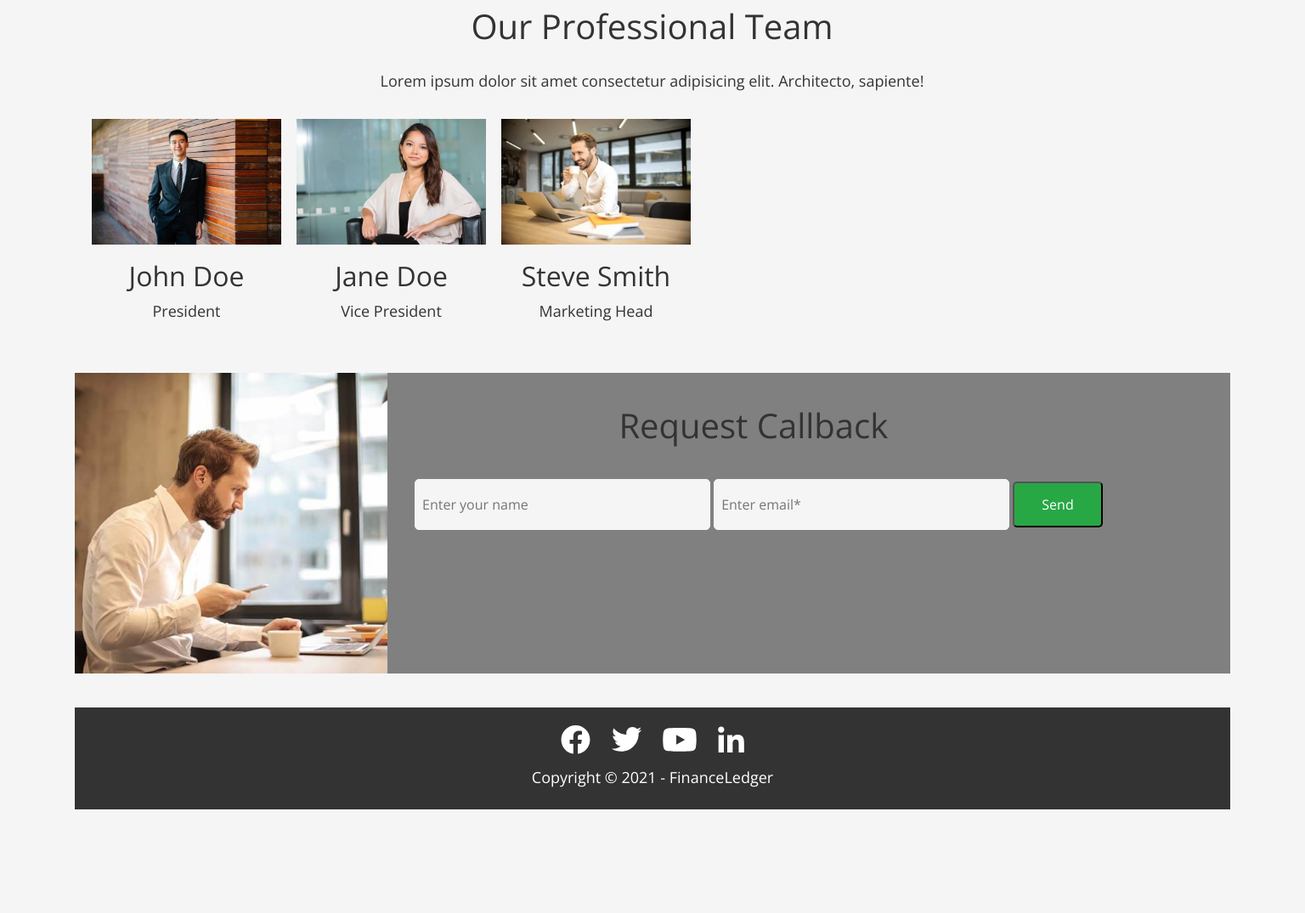
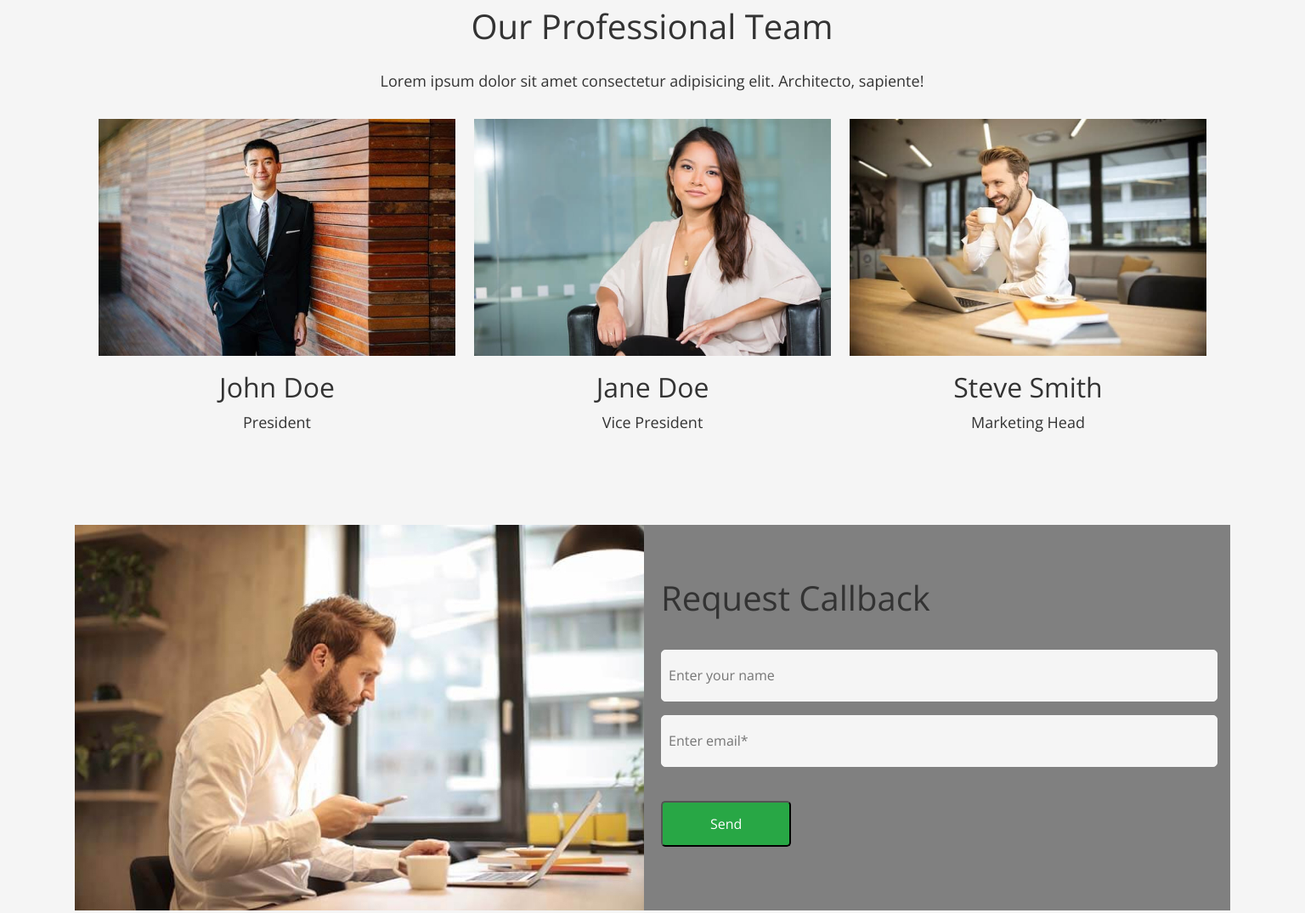
Before and after one commit to Vitaliy28031985/finance-ledger, a website built with webpack: page src/index.html in a window 1536 px wide. Shown: the part 2566-3641 px from the top of the page at 85% size. Before the commit the page ends 3559 px from the top, so only its background shows below. Built offline with nearby package versions, Linux system fonts and the light colour scheme; a script that the page names is missing; a web font is replaced by a local one.

Commit message:
desktop contact and team

```diff
--- a/src/index.html
+++ b/src/index.html
@@ -259,6 +259,8 @@
 <section class="contact-page container">
   <div class="contact-page-img-container">
    <picture>
+
+<source media="(min-width: 1360px)" srcset="./img/form/contact-desktop1x.jpg, ./img/form/contact-desktop2x.jpg">
 <source media="(min-width: 768px)" srcset="./img/form/contact-tablet1x.jpg, ./img/form/contact-tablet2x.jpg">
 <img src="./img/form/contact.jpg" alt="contact">
    </picture>
--- a/src/scss/components/_contact.scss
+++ b/src/scss/components/_contact.scss
@@ -14,6 +14,10 @@ width: 320px;
 width: 368px;
 height: 354px;
 }
+@media screen and (min-width: 1360px) {
+width: 670px;
+height: 454px;
+}
 }
 
 .contact-page-title {
@@ -27,7 +31,13 @@ text-align: center;
 @media screen and (min-width: 768px) {
   margin-top: 32px;
   margin-bottom: 24px;
-   font-size: 40px;
+  font-size: 40px;
+}
+@media screen and (min-width: 1360px) {
+text-align: start;
+margin-top: 56px;
+margin-bottom: 31px;
+margin-left: 20px;
 }
 }
 
@@ -37,6 +47,10 @@ text-align: center;
    @media screen and (min-width: 768px) {
    padding-left: 32px;
    padding-right: 20px;
+   }
+    @media screen and (min-width: 1360px) {
+   padding-left: 20px;
+   padding-right: 28px;
    }
 }
 
@@ -56,6 +70,11 @@ text-align: center;
    border-radius: 5px;
    @media screen and (min-width: 768px) {
      width: 336px;
+     height: 57px;
+      @media screen and (min-width: 1360px) {
+     width: 643px;
+     height: 57px;
+   }
    }
 }
 
@@ -66,6 +85,12 @@ padding: 16px 32px 16px 32px;
 color: $min-text-color;
 background-color: $section-looking-for-bag;
 transition: background-color 250ms cubic-bezier(0.4, 0, 0.2, 1);
+@media screen and (min-width: 768px) {
+padding: 16px 56px 16px 56px;
+}
+@media screen and (min-width: 1360px) {
+margin-top: 24px;
+}
 &:hover, &:focus {
  background-color: $button-grin-hover-background-color;
 }
--- a/src/scss/components/_team.scss
+++ b/src/scss/components/_team.scss
@@ -50,6 +50,11 @@ letter-spacing: 0em;
    gap: 18px;
    margin-bottom: 40px;
  }
+ @media screen and (min-width: 1360px) {
+  justify-content: center;
+  gap: 22px;
+  margin-bottom: 88px;
+ }
 }
 
 .team-page-card li {
@@ -64,7 +69,10 @@ letter-spacing: 0em;
 .team-page-card-img {
    width: 280px;
    @media screen and (min-width: 768px) {
-     width: 223px;
+   width: 223px;
+   }
+   @media screen and (min-width: 1360px) {
+    width: 420px;
    }
 }
 
@@ -95,18 +103,26 @@ letter-spacing: 0em;
   top: 0;
   width: 280px;
   height: 187px;
-  background-color: rgba(4, 4, 4, 1);
+  background-color: rgba(4, 4, 4, 0.5);
   opacity: 0;
   @media screen and (min-width: 768px) {
      width: 223px;
      height: 148px;
    }
+   @media screen and (min-width: 1360px) {
+    width: 420px;
+    height: 280px;
+   }
   &:hover, &:focus {
-   opacity: 0.5;
+   opacity: 1;
   }
 }
 .team-social-list {
    position: absolute;
    top: 75px;
    left: 35px;
+   @media screen and (min-width: 1360px) {
+    top: 126px;
+   left: 102px;
+   }
 }
```
Also changed, not shown: src/img/form/contact-desktop1x.jpg (added), src/img/form/contact-desktop2x.jpg (added).
